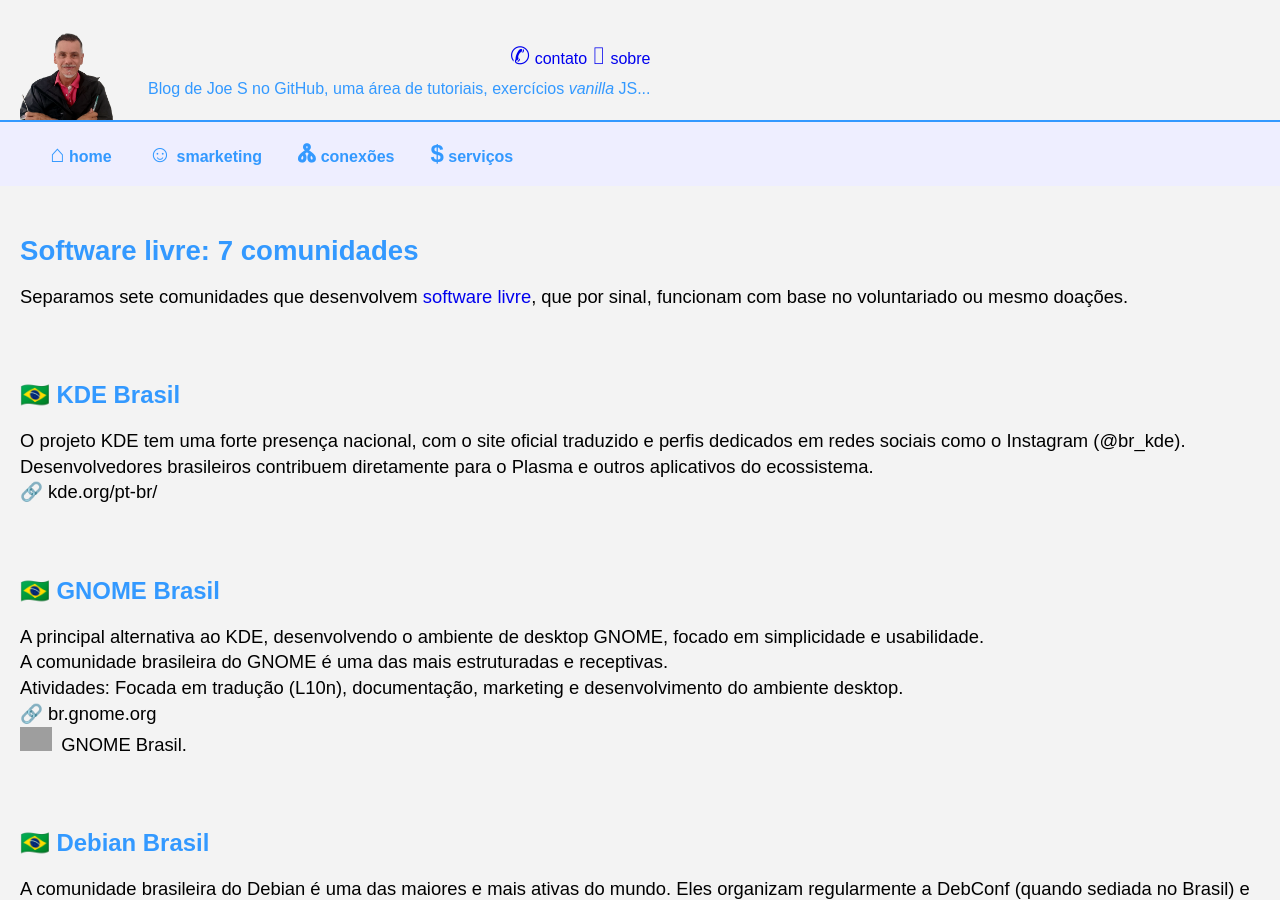
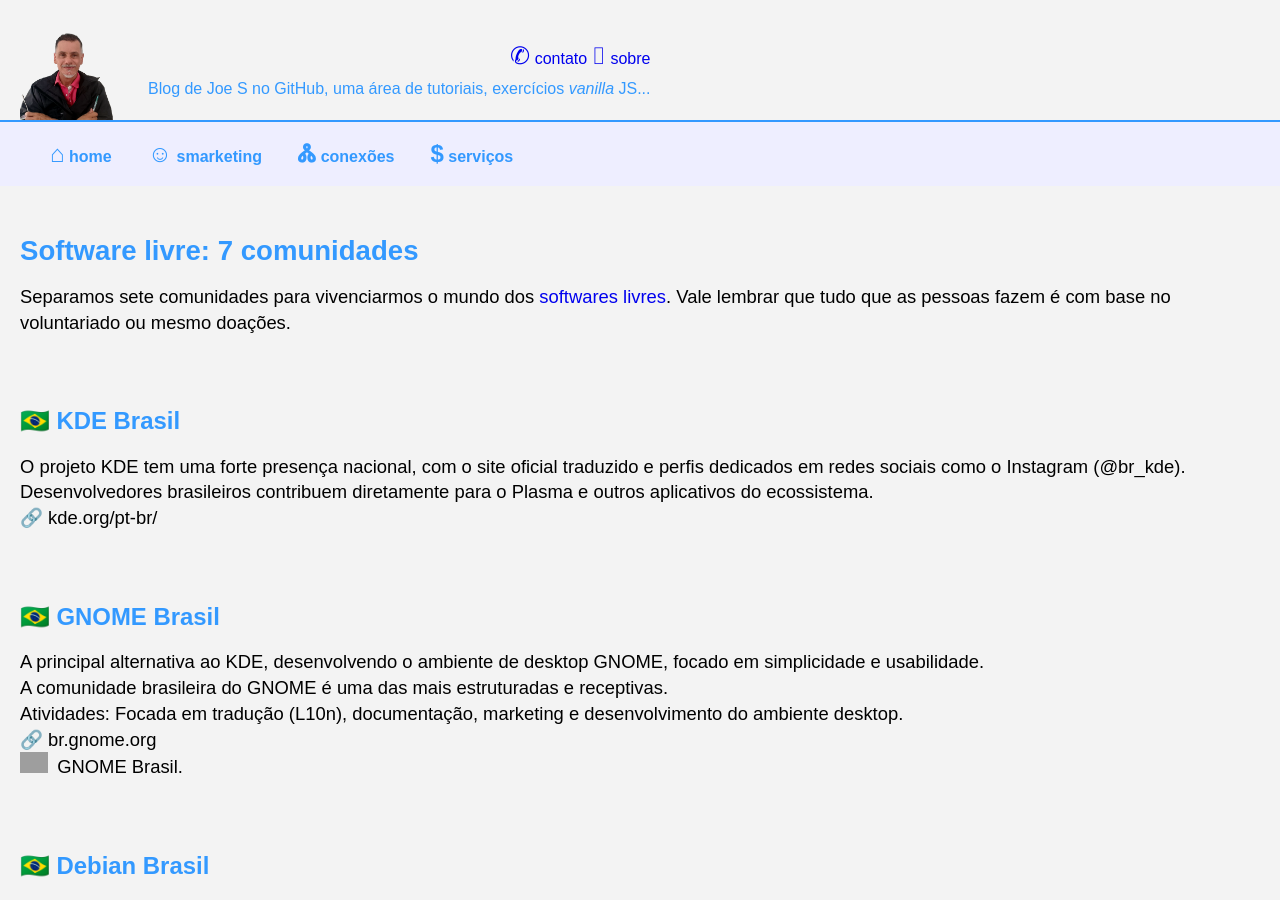
Before and after one commit to Joesynth/joesynth.github.io, a Jekyll site: the page built from _posts/2021-07-07-software-livre-7-comunidades.md, in a window 1280 px wide and 900 px high. Built offline with Jekyll 4.4.1, drawn with Linux system fonts in a browser that asks for light colours; some of the changed text lies outside the part shown; grey boxes are pictures that could not be loaded.

Commit message:
Update 2021-07-07-software-livre-7-comunidades.md

```diff
--- a/_posts/2021-07-07-software-livre-7-comunidades.md
+++ b/_posts/2021-07-07-software-livre-7-comunidades.md
@@ -1,6 +1,6 @@
 # Software livre: 7 comunidades
 
-Separamos sete comunidades que desenvolvem [software livre](/software-livre-e-software-proprietario), que por sinal, funcionam com base no voluntariado ou mesmo doações.
+Separamos sete comunidades para vivenciarmos o mundo dos [softwares livres](/software-livre-e-software-proprietario). Vale lembrar que tudo que as pessoas fazem é com base no voluntariado ou mesmo doações.
 
 
 ## 🇧🇷 KDE Brasil
@@ -16,14 +16,14 @@
 A comunidade brasileira do GNOME é uma das mais estruturadas e receptivas.
 Atividades: Focada em tradução (L10n), documentação, marketing e desenvolvimento do ambiente desktop.
 🔗 br.gnome.org
-<img src="https://gitlab.com/uploads/-/system/project/avatar/33574247/git-telegram-cidr-list.png" width="32" />GNOME Brasil.
+<img src="https://gitlab.com/uploads/-/system/project/avatar/33574247/git-telegram-cidr-list.png" width="28" />GNOME Brasil.
 
 
 
 ## 🇧🇷 Debian Brasil
 
 A comunidade brasileira do Debian é uma das maiores e mais ativas do mundo. Eles organizam regularmente a DebConf (quando sediada no Brasil) e o MiniDebConf, eventos dedicados exclusivamente à distribuição, além de possuírem um grupo de tradução e empacotamento muito produtivo.
-<img src="https://gitlab.com/uploads/-/system/project/avatar/33574247/git-telegram-cidr-list.png" width="32" />Debian Brasil.
+<img src="https://gitlab.com/uploads/-/system/project/avatar/33574247/git-telegram-cidr-list.png" width="28" />Debian Brasil.
 
 
 
@@ -32,22 +32,22 @@
 Focada em disseminar as tecnologias de ponta do ecossistema Fedora/Red Hat. Mantêm um portal central de fóruns e discussões para suporte da distro no país.
 [Comunidade Fedora Brasil].
 🔗 fedorabr.org
-<img src="https://gitlab.com/uploads/-/system/project/avatar/33574247/git-telegram-cidr-list.png" width="32" />Comunidade Fedora Brasil.
+<img src="https://gitlab.com/uploads/-/system/project/avatar/33574247/git-telegram-cidr-list.png" width="28" />Comunidade Fedora Brasil.
 
 
 
 ## 🇧🇷 LibreOffice Brasil
 
 Essencial para a adoção de FOSS em órgãos públicos e empresas brasileiras. A comunidade é referência em documentação (guias extensos em português) e suporte técnico.
-<img src="https://gitlab.com/uploads/-/system/project/avatar/33574247/git-telegram-cidr-list.png" width="32" />LibreOffice Português.
+<img src="https://gitlab.com/uploads/-/system/project/avatar/33574247/git-telegram-cidr-list.png" width="28" />LibreOffice Português.
 
 Também há a **LibreOffice (Document Foundation)**, comunidade focada no desenvolvimento da suíte de escritório livre.
 
 ## 🇧🇷 BigLinux
 
 O Linux brasileiro! Simples assim.
-<img src="https://gitlab.com/uploads/-/system/project/avatar/33574247/git-telegram-cidr-list.png" width="32" />BIGLINUX.
-<img src="https://gitlab.com/uploads/-/system/project/avatar/33574247/git-telegram-cidr-list.png" width="32" />BigBoteco: grupo parecido ao BigLinux, porém nenos sério e mais divertido.
+<img src="https://gitlab.com/uploads/-/system/project/avatar/33574247/git-telegram-cidr-list.png" width="28" />BIGLINUX.
+<img src="https://gitlab.com/uploads/-/system/project/avatar/33574247/git-telegram-cidr-list.png" width="28" />BigBoteco: grupo parecido ao BigLinux, porém nenos sério e mais divertido.
 
 
 
@@ -56,7 +56,7 @@
 👉️ Fórum Internacional de Software Livre.
 
 Evento da ASL (Associação Software Livre), é tradicionalmente o maior ponto de encontro dessas comunidades na América Latina, a rede de ativistas brasileiros.
-A última edição foi em 2018
+A última edição foi em 2018.
 
 
 ## Outras
```
